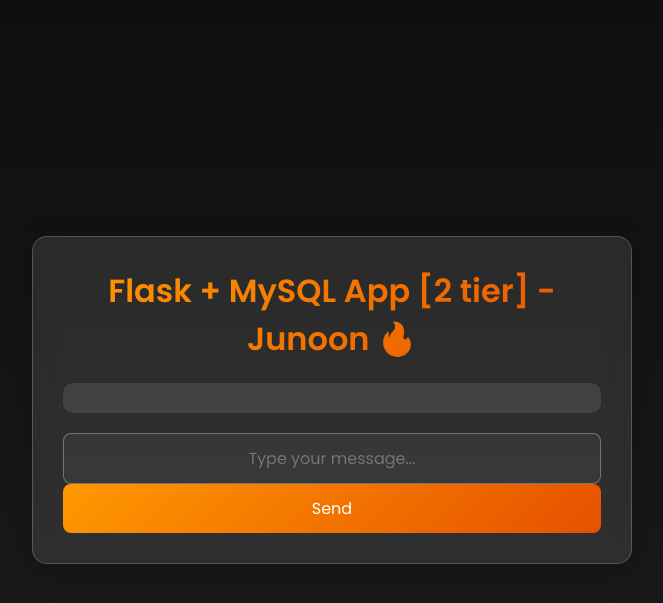
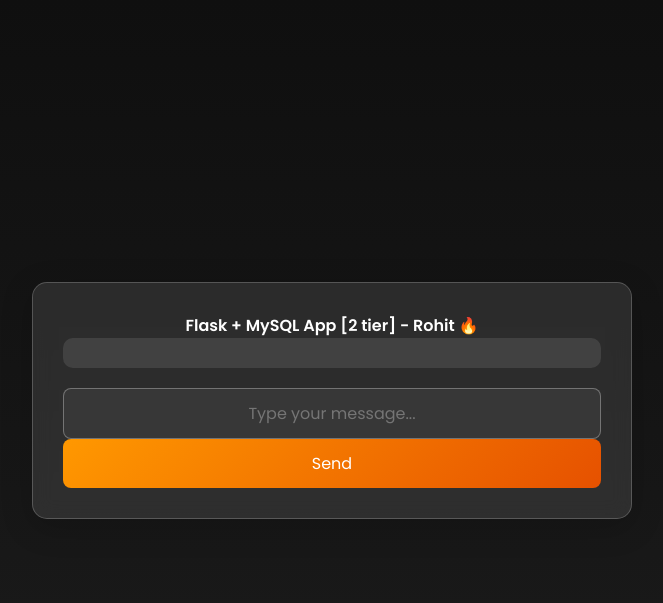
Before and after one commit to rohitgobade239/Two-tier-flask-app, a Flask app: page / in a window 1280 px wide. Shown: the top 603 px of the page, without its empty margins (308-971 px from the left). Run offline with Flask 2, Linux system fonts and the light colour scheme; data that the repository does not hold is empty; some libraries are stand-ins or nearby versions.

Commit message:
Update heading from Junoon to Rohit

```diff
--- a/templates/index.html
+++ b/templates/index.html
@@ -131,7 +131,7 @@
 
 <body>
     <div class="container">
-        <h1>Flask + MySQL App [2 tier] - Junoon 🔥</h1>
+        <h4>Flask + MySQL App [2 tier] - Rohit 🔥</h4>
 
         <div class="messages">
             {% for message in messages %}
```
